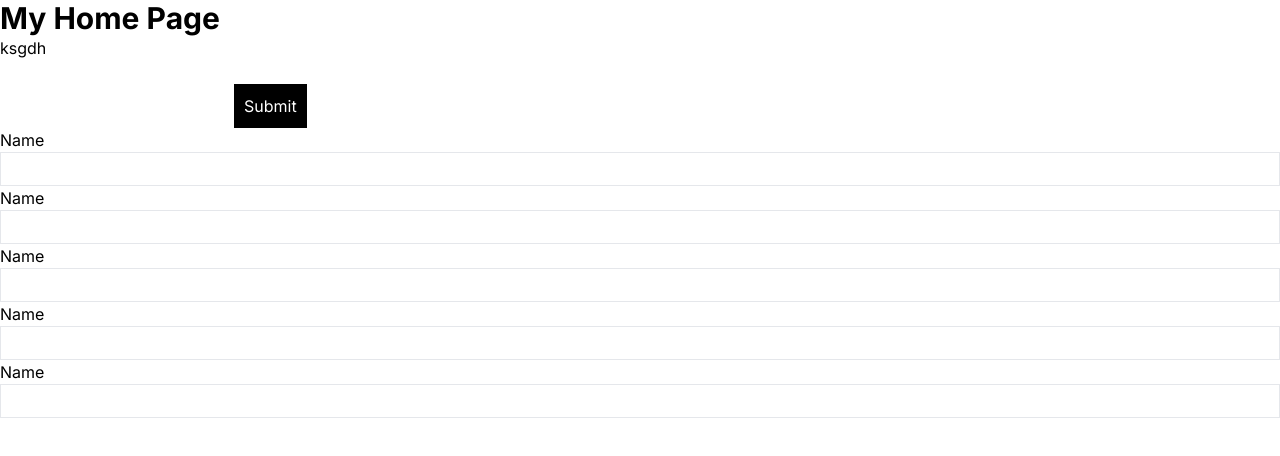
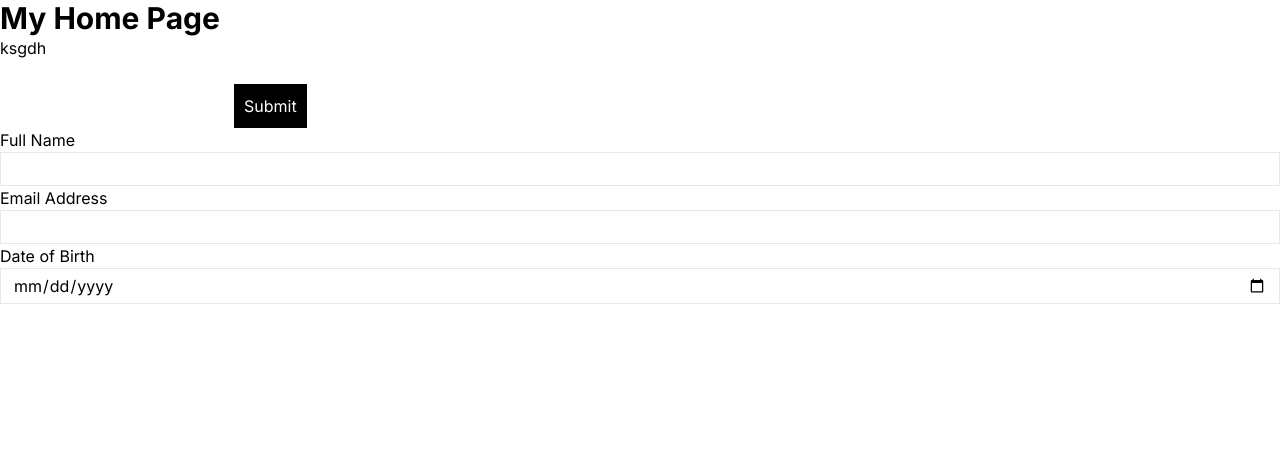
Before and after one commit to digipodium/DP-2024-JUL-MERN-0230, a Next.js app in the folder Section 2/frontend/: page / in a window 1280 px wide. Shown: the top 456 px of the page. Built offline with nearby package versions, Linux system fonts and the light colour scheme.

Commit message:
input component

```diff
--- a/Section 2/frontend/src/app/page.jsx
+++ b/Section 2/frontend/src/app/page.jsx
@@ -1,3 +1,4 @@
+
 import Input from '@/components/Input';
 import React from 'react'
 
@@ -13,11 +14,9 @@ const Home = () => {
         Submit
       </button>
 
-      <Input />
-      <Input />
-      <Input />
-      <Input />
-      <Input />
+      <Input id={'name'} label={'Full Name'} />
+      <Input id={'email'} label={'Email Address'} type={'email'} />
+      <Input id={'dob'} label={'Date of Birth'} type={'date'} />
 
     </div>
   )
--- a/Section 2/frontend/src/components/Input.jsx
+++ b/Section 2/frontend/src/components/Input.jsx
@@ -1,10 +1,10 @@
 import React from 'react'
 
-const Input = () => {
+const Input = ({ label, id, type="text" }) => {
     return (
         <div>
-            <label htmlFor="">Name</label>
-            <input type="text" className='block px-3 py-1 w-full border' />
+            <label htmlFor={id}>{label}</label>
+            <input type={type} id={id} className='block px-3 py-1 w-full border' />
         </div>
     )
 }
```
